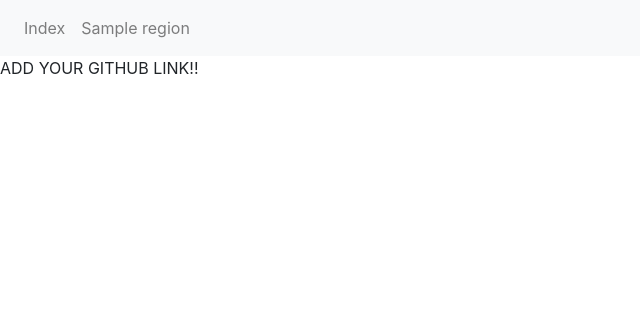
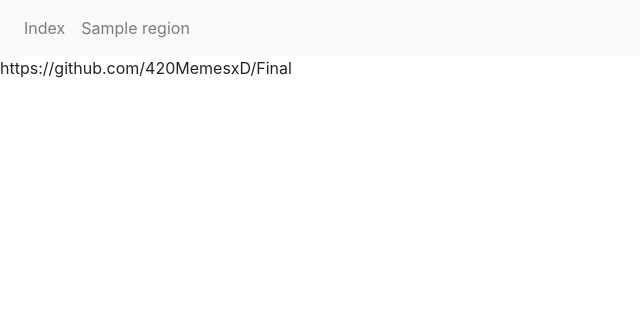
Before and after one commit to 420MemesxD/Final, a PHP site: page / in a window 1280 px wide. Shown: the top 316 px of the page, without its empty margins (0-640 px from the left). Run offline with PHP 8.4, Linux system fonts and the light colour scheme; tables that the repository leaves empty or names only in its code hold one stand-in row (values such as "Sample post"); data that the repository does not hold is empty.

Commit message:
github link

```diff
--- a/index.php
+++ b/index.php
@@ -4,7 +4,7 @@
 $title = 'Destinations';
 require_once ('header.php');
 
-echo 'ADD YOUR GITHUB LINK!!';
+echo 'https://github.com/420MemesxD/Final';
 
 //adds footer
 require_once ('footer.php');
```
